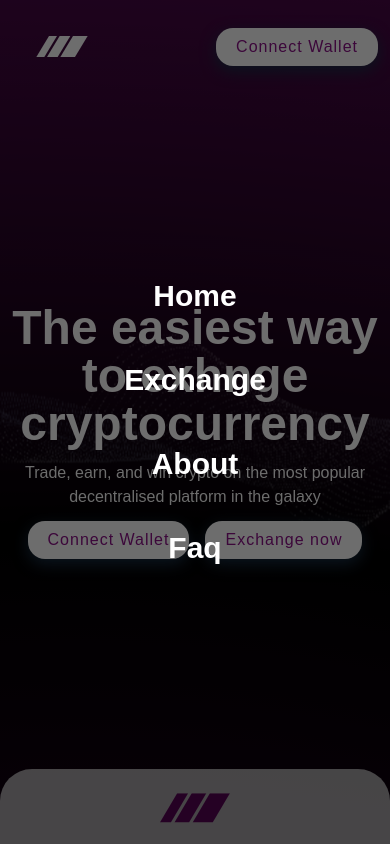
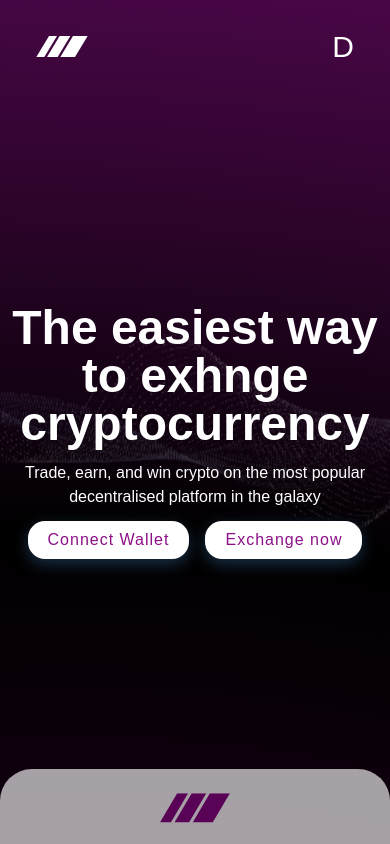
Before and after one commit to dev-makanju/Web_3_landing_page, a Vue app: page / in a window 390 px wide. Shown: the top 844 px of the page. Built offline with nearby package versions, Linux system fonts and the light colour scheme; a web font is replaced by a local one.

Commit message:
feat: Added a navbar

```diff
--- a/src/components/Accordion.vue
+++ b/src/components/Accordion.vue
@@ -7,7 +7,7 @@
               <h2 class="text-white text-[20px]">{{ faq.quest }}</h2>
               <div @click.prevent="accordionHandler(index)" :class="['duration-500 text-white text-[20px] cursor-pointer', faq.select ? 'rotate-[180deg]' : '']">D</div>
           </div>
-          <div :class="['h-0 duration-500',  faq.select ? 'pb-3 h-[150px]' : '']" id="content">
+          <div :class="['h-0 duration-500',  faq.select ? 'pb-3 h-[280px] md:h-[150px]' : '']" id="content">
               <!-- content -->
               <p class="text-white text-[14px] tracking-wide p-3">{{ faq.answ }}</p>
           </div>
--- a/src/components/Navigations/Header.vue
+++ b/src/components/Navigations/Header.vue
@@ -12,20 +12,22 @@
          </nav>
          <div>
             <BaseButton
+               class="hidden sm:block"
                :name="'Connect Wallet'"
                :color="'#580355'"
             />
+            <span @click="toggleNavHandler" class="text-white text-3xl p-4 md:hidden">D</span>
          </div>
       </div>
       <!-- mobile header -->
-      <div class="md:hidden absolute w-full h-screen bg-background top-0 right-0 z-10  flex justify-center items-center text-center font-bold text-3xl">
-         <div class=""></div>
+      <div :class="['off md:hidden backdrop-blur-md absolute w-full h-[calc(100vh+14px)] bg-background top-0 right-0 z-10 flex justify-start items-center text-center font-bold text-3xl duration-500', isNavActive ? 'translate-x-0':'translate-x-[-768px]']">
+         <div @click="closeHandler" class="absolute right-0 top-0 p-4 cursor-pointer text-white">X</div>
          <nav>
             <ul class="flex flex-col">
-               <li class="p-4 cursor-pointer text-white">Home</li>
-               <li class="p-4 cursor-pointer text-white">Exchange</li>
-               <li class="p-4 cursor-pointer text-white">About</li>
-               <li class="p-4 cursor-pointer text-white">Faq</li>
+               <li class="p-4 font-bold cursor-pointer text-white">Home</li>
+               <li class="p-4 font-bold cursor-pointer text-white">Exchange</li>
+               <li class="p-4 font-bold cursor-pointer text-white">About</li>
+               <li class="p-4 font-bold cursor-pointer text-white">Faq</li>
             </ul>
          </nav>
       </div>
@@ -41,13 +43,18 @@ export default {
       BaseLogo,
       BaseButton,
    },
+   data: () => ({
+      isNavActive: null,
+   }),
+   methods: {
+      closeHandler() {
+         this.isNavActive = false
+         document.querySelector("body").style.overflow = 'auto'
+      },
+      toggleNavHandler() {
+         this.isNavActive = true
+         document.querySelector("body").style.overflow = 'hidden'
+      }
+   }
 }
 </script>
-
-<style>
-
-body{
-   background: rgba(0, 0, 0, 0.572);
-}
-
-</style>
```
